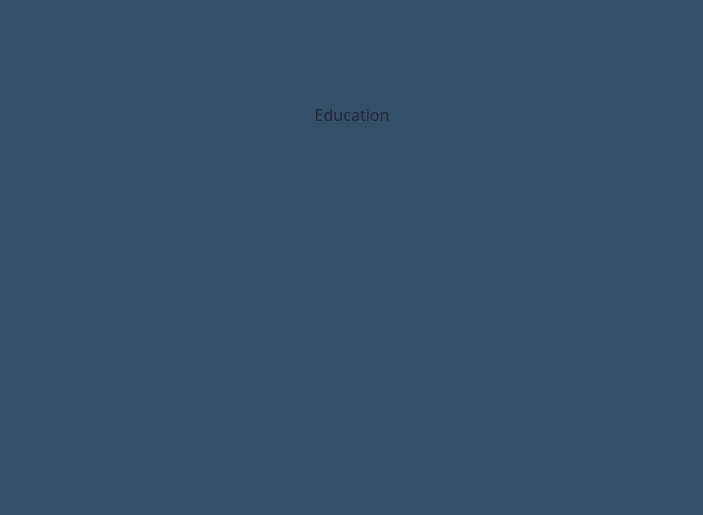
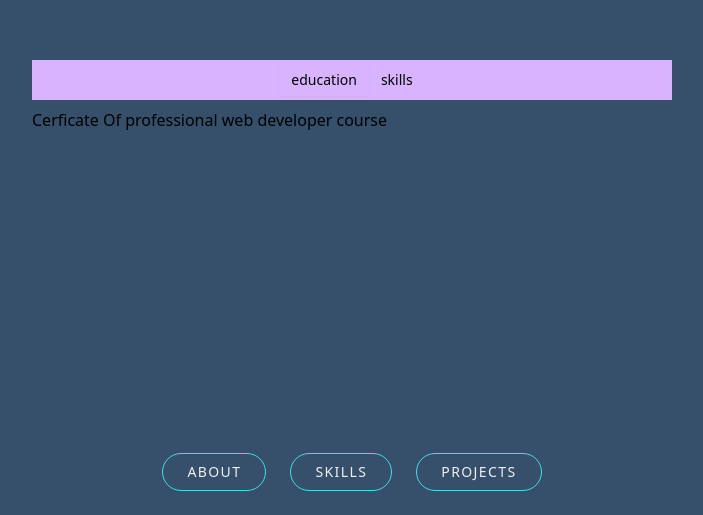
Before and after one commit to KyawZaw-112/portfolio-with-nextJs, a Next.js app: page /skills in a window 1280 px wide. Shown: the part 285-800 px from the top of the page, without its empty margins (288-991 px from the left). Built offline with nearby package versions, Linux system fonts and the light colour scheme.

Commit message:
feat: tab in skill page

```diff
--- a/app/page.tsx
+++ b/app/page.tsx
@@ -10,6 +10,7 @@ const Home: NextPage = () => {
 			<section id="profile" className="snap-center">
 				<Profile />
 			</section>
+
 		</div>
 	);
 };
--- a/app/skills/education/api.ts
+++ b/app/skills/education/api.ts
@@ -1,5 +1,4 @@
-const sillData: {
-	title: string;
+const skillData: {
 	description: string;
 	id: number;
 	from: string;
@@ -8,7 +7,6 @@ const sillData: {
 }[] = [
 	{
 		id: 1,
-		title: "Education",
 		description: "Cerficate Of professional web developer course",
 		from: "fairway technology",
 		descriptionTwo: "diploma of education and teaching",
@@ -16,4 +14,4 @@ const sillData: {
 	}
 ];
 
-export default sillData;
+export default skillData;
--- a/app/skills/education/page.tsx
+++ b/app/skills/education/page.tsx
@@ -4,18 +4,18 @@ import skillDatas from './api';
 type Props = {}
 const [skillData] = skillDatas;
 
-const skillPage = (props: Props) => {
+const EducationPage = (props: Props) => {
     // console.log(skillDatas[1].title);
 
   return (
     <div>
         {skillDatas.map((skill,id) =>{
             return (
-                <p key = {id}>{skill.title}</p>
+                <p key = {id}>{skill.description}</p>
             )
         })}
     </div>
   )
 }
 
-export default skillPage;
+export default EducationPage;
--- /dev/null
+++ b/app/skills/my-skill/page.tsx
@@ -0,0 +1,11 @@
+import React from 'react'
+
+type Props = {}
+
+const SkillPage = (props: Props) => {
+  return (
+    <div>SkillPage</div>
+  )
+}
+
+export default SkillPage
--- a/app/skills/page.tsx
+++ b/app/skills/page.tsx
@@ -1,17 +1,27 @@
-'use client'
-import Reac,{useState} from 'react'
-import SkillPage from './education/page';
+import { Tabs, TabsContent, TabsList, TabsTrigger } from "@/components/ui/tabs";
+import skillData from "./education/api";
+import EducationPage from "./education/page";
+import SkillPage from "./my-skill/page";
+import NavigatorButtonGroup from "@/components/navigatorButtonGroup";
 
-
-type Props = {}
-
-const About = (props: Props) => {
-  const [openTab,setOpenTab] = useState(1)
-  return (
-    <div className=' w-screen h-screen flex justify-center items-center bg-[#364f6b]'>
-      <SkillPage />
+const skills = () => {
+	return (
+		<div className=" w-screen h-screen overflow-hidden flex justify-center align-middle items-center flex-col bg-[#364f6b] py-6">
+			<Tabs defaultValue="education" className="w-1/2 flex justify-center flex-col flex-1">
+				<TabsList className=" bg-purple-300">
+					<TabsTrigger value="education">education</TabsTrigger>
+					<TabsTrigger value="skill">skills</TabsTrigger>
+				</TabsList>
+				<TabsContent value="education">
+					<EducationPage />
+				</TabsContent>
+				<TabsContent value="skill">
+					<SkillPage />
+				</TabsContent>
+			</Tabs>
+            <NavigatorButtonGroup />
 		</div>
 	);
 };
 
-export default About;
+export default skills;
--- /dev/null
+++ b/components/ui/accordion.tsx
@@ -0,0 +1,60 @@
+"use client"
+
+import * as React from "react"
+import * as AccordionPrimitive from "@radix-ui/react-accordion"
+import { ChevronDown } from "lucide-react"
+
+import { cn } from "@/lib/utils"
+
+const Accordion = AccordionPrimitive.Root
+
+const AccordionItem = React.forwardRef<
+  React.ElementRef<typeof AccordionPrimitive.Item>,
+  React.ComponentPropsWithoutRef<typeof AccordionPrimitive.Item>
+>(({ className, ...props }, ref) => (
+  <AccordionPrimitive.Item
+    ref={ref}
+    className={cn("border-b", className)}
+    {...props}
+  />
+))
+AccordionItem.displayName = "AccordionItem"
+
+const AccordionTrigger = React.forwardRef<
+  React.ElementRef<typeof AccordionPrimitive.Trigger>,
+  React.ComponentPropsWithoutRef<typeof AccordionPrimitive.Trigger>
+>(({ className, children, ...props }, ref) => (
+  <AccordionPrimitive.Header className="flex">
+    <AccordionPrimitive.Trigger
+      ref={ref}
+      className={cn(
+        "flex flex-1 items-center justify-between py-4 font-medium transition-all hover:underline [&[data-state=open]>svg]:rotate-180",
+        className
+      )}
+      {...props}
+    >
+      {children}
+      <ChevronDown className="h-4 w-4 shrink-0 transition-transform duration-200" />
+    </AccordionPrimitive.Trigger>
+  </AccordionPrimitive.Header>
+))
+AccordionTrigger.displayName = AccordionPrimitive.Trigger.displayName
+
+const AccordionContent = React.forwardRef<
+  React.ElementRef<typeof AccordionPrimitive.Content>,
+  React.ComponentPropsWithoutRef<typeof AccordionPrimitive.Content>
+>(({ className, children, ...props }, ref) => (
+  <AccordionPrimitive.Content
+    ref={ref}
+    className={cn(
+      "overflow-hidden text-sm transition-all data-[state=closed]:animate-accordion-up data-[state=open]:animate-accordion-down",
+      className
+    )}
+    {...props}
+  >
+    <div className="pb-4 pt-0">{children}</div>
+  </AccordionPrimitive.Content>
+))
+AccordionContent.displayName = AccordionPrimitive.Content.displayName
+
+export { Accordion, AccordionItem, AccordionTrigger, AccordionContent }
--- /dev/null
+++ b/components/ui/tabs.tsx
@@ -0,0 +1,55 @@
+"use client"
+
+import * as React from "react"
+import * as TabsPrimitive from "@radix-ui/react-tabs"
+
+import { cn } from "@/lib/utils"
+
+const Tabs = TabsPrimitive.Root
+
+const TabsList = React.forwardRef<
+  React.ElementRef<typeof TabsPrimitive.List>,
+  React.ComponentPropsWithoutRef<typeof TabsPrimitive.List>
+>(({ className, ...props }, ref) => (
+  <TabsPrimitive.List
+    ref={ref}
+    className={cn(
+      "inline-flex h-10 items-center justify-center rounded-md bg-muted p-1 text-muted-foreground",
+      className
+    )}
+    {...props}
+  />
+))
+TabsList.displayName = TabsPrimitive.List.displayName
+
+const TabsTrigger = React.forwardRef<
+  React.ElementRef<typeof TabsPrimitive.Trigger>,
+  React.ComponentPropsWithoutRef<typeof TabsPrimitive.Trigger>
+>(({ className, ...props }, ref) => (
+  <TabsPrimitive.Trigger
+    ref={ref}
+    className={cn(
+      "inline-flex items-center justify-center whitespace-nowrap rounded-sm px-3 py-1.5 text-sm font-medium ring-offset-background transition-all focus-visible:outline-none focus-visible:ring-2 focus-visible:ring-ring focus-visible:ring-offset-2 disabled:pointer-events-none disabled:opacity-50 data-[state=active]:bg-background data-[state=active]:text-foreground data-[state=active]:shadow-sm focus:border-b-2 focus:border-[#fc5185]",
+      className
+    )}
+    {...props}
+  />
+))
+TabsTrigger.displayName = TabsPrimitive.Trigger.displayName
+
+const TabsContent = React.forwardRef<
+  React.ElementRef<typeof TabsPrimitive.Content>,
+  React.ComponentPropsWithoutRef<typeof TabsPrimitive.Content>
+>(({ className, ...props }, ref) => (
+  <TabsPrimitive.Content
+    ref={ref}
+    className={cn(
+      "mt-2 ring-offset-background focus-visible:outline-none focus-visible:ring-2 focus-visible:ring-ring focus-visible:ring-offset-2",
+      className
+    )}
+    {...props}
+  />
+))
+TabsContent.displayName = TabsPrimitive.Content.displayName
+
+export { Tabs, TabsList, TabsTrigger, TabsContent }
--- /dev/null
+++ b/lib/utils.ts
@@ -0,0 +1,6 @@
+import { type ClassValue, clsx } from "clsx"
+import { twMerge } from "tailwind-merge"
+
+export function cn(...inputs: ClassValue[]) {
+  return twMerge(clsx(inputs))
+}
--- a/tailwind.config.js
+++ b/tailwind.config.js
@@ -1,12 +1,76 @@
 /** @type {import('tailwindcss').Config} */
 module.exports = {
+  darkMode: ["class"],
   content: [
-    "./app/**/*.{js,ts,jsx,tsx,mdx}",
-    "./pages/**/*.{js,ts,jsx,tsx,mdx}",
-    "./components/**/*.{js,ts,jsx,tsx,mdx}",
-  ],
+    './pages/**/*.{ts,tsx}',
+    './components/**/*.{ts,tsx}',
+    './app/**/*.{ts,tsx}',
+    './src/**/*.{ts,tsx}',
+	],
   theme: {
-    extend: {},
+    container: {
+      center: true,
+      padding: "2rem",
+      screens: {
+        "2xl": "1400px",
+      },
+    },
+    extend: {
+      colors: {
+        border: "hsl(var(--border))",
+        input: "hsl(var(--input))",
+        ring: "hsl(var(--ring))",
+        background: "hsl(var(--background))",
+        foreground: "hsl(var(--foreground))",
+        primary: {
+          DEFAULT: "hsl(var(--primary))",
+          foreground: "hsl(var(--primary-foreground))",
+        },
+        secondary: {
+          DEFAULT: "hsl(var(--secondary))",
+          foreground: "hsl(var(--secondary-foreground))",
+        },
+        destructive: {
+          DEFAULT: "hsl(var(--destructive))",
+          foreground: "hsl(var(--destructive-foreground))",
+        },
+        muted: {
+          DEFAULT: "hsl(var(--muted))",
+          foreground: "hsl(var(--muted-foreground))",
+        },
+        accent: {
+          DEFAULT: "hsl(var(--accent))",
+          foreground: "hsl(var(--accent-foreground))",
+        },
+        popover: {
+          DEFAULT: "hsl(var(--popover))",
+          foreground: "hsl(var(--popover-foreground))",
+        },
+        card: {
+          DEFAULT: "hsl(var(--card))",
+          foreground: "hsl(var(--card-foreground))",
+        },
+      },
+      borderRadius: {
+        lg: "var(--radius)",
+        md: "calc(var(--radius) - 2px)",
+        sm: "calc(var(--radius) - 4px)",
+      },
+      keyframes: {
+        "accordion-down": {
+          from: { height: 0 },
+          to: { height: "var(--radix-accordion-content-height)" },
+        },
+        "accordion-up": {
+          from: { height: "var(--radix-accordion-content-height)" },
+          to: { height: 0 },
+        },
+      },
+      animation: {
+        "accordion-down": "accordion-down 0.2s ease-out",
+        "accordion-up": "accordion-up 0.2s ease-out",
+      },
+    },
   },
-  plugins: [require("daisyui")],
+  plugins: [require("tailwindcss-animate")],
 }
```
Also changed, not shown: package.json (+8 -2 lines), components.json (added), 1 other file (tests, documents, lock files or other folders).
